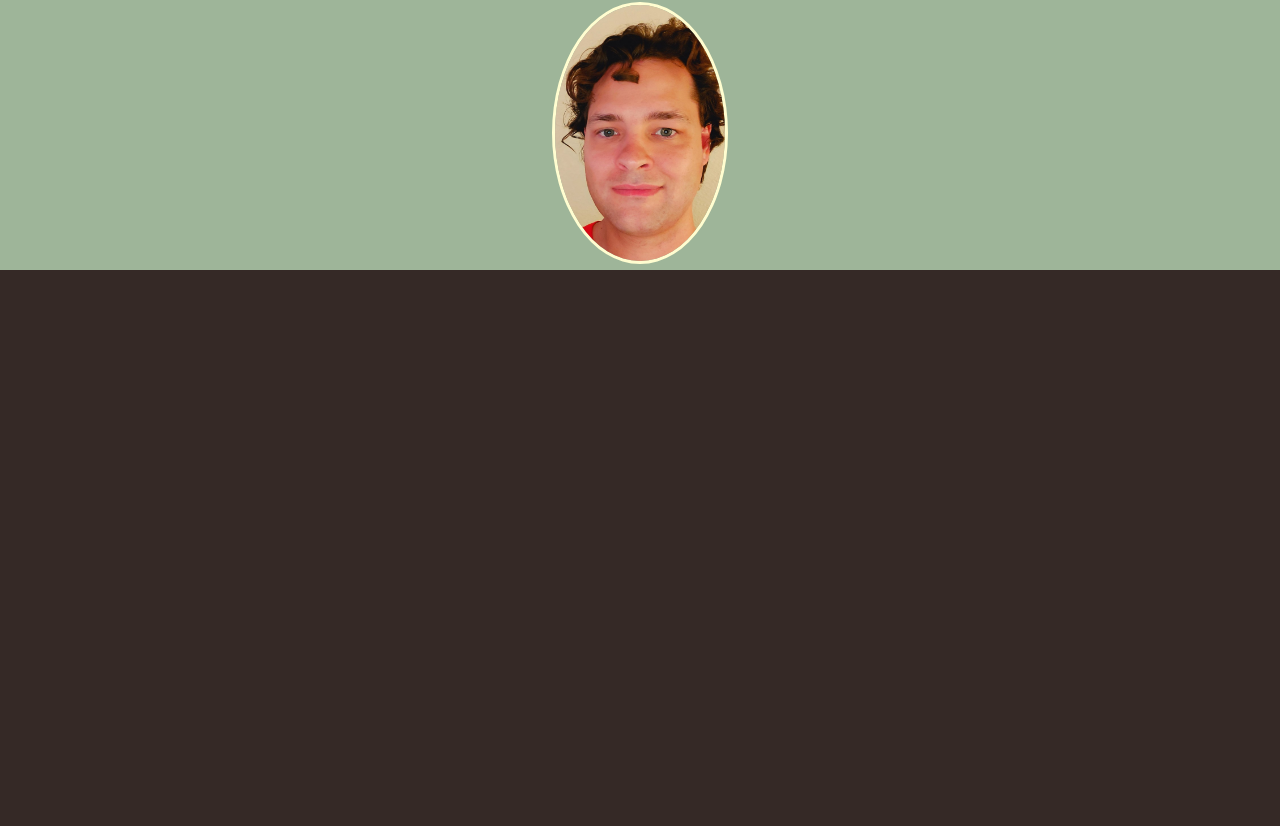
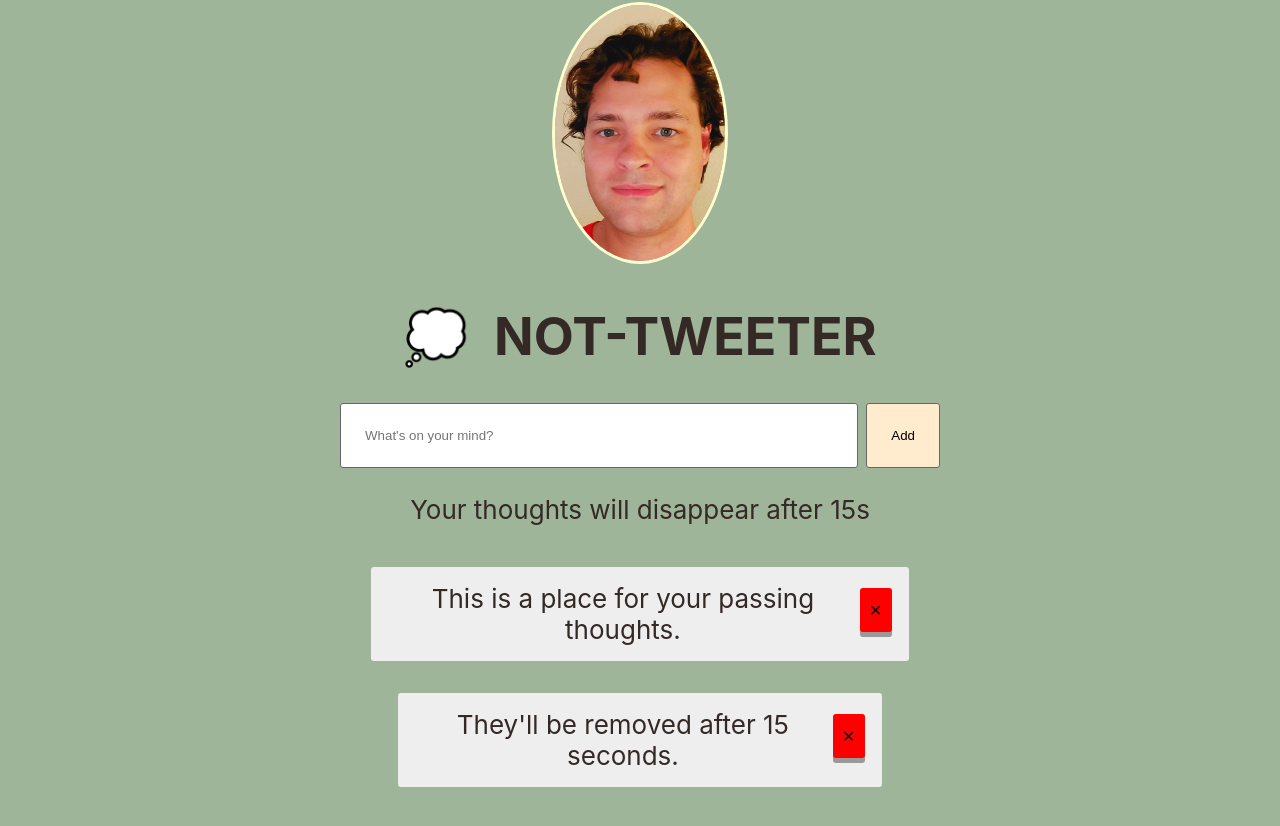
Before and after one commit to howell083/react-portfolio, a React (Create React App) app: page / in a window 1280 px wide. Shown: the part 312-1138 px from the top of the page. Before the commit the page ends 800 px from the top, so only its background shows below. Built offline with nearby package versions, Linux system fonts and the light colour scheme.

Commit message:
add timed posts

```diff
--- a/src/App.css
+++ b/src/App.css
@@ -34,6 +34,7 @@ html {
 }
 .visible {
   visibility: hidden;
+  display: none;
 }
 
 .App-link {
@@ -105,3 +106,72 @@ button:active {
   box-shadow: 0 1px #666;
   transform: translateY(4px);
 }
+
+
+
+input,
+button {
+
+  box-sizing: border-box;
+}
+
+input[type='submit'],
+button {
+  cursor: pointer;
+  background-color: blanchedalmond;
+}
+
+.Tweet {
+  margin: 0 auto;
+  max-width: 600px;
+  width: 95%;
+}
+
+.Tweet h1:before {
+  content: '💭';
+  margin-right: 0.5em;
+}
+
+.AddThoughtForm {
+  display: flex;
+  flex-wrap: wrap;
+}
+
+.AddThoughtForm input {
+  padding: 1.5rem;
+  border: 1px solid #666;
+  border-radius: 3px;
+}
+
+.AddThoughtForm input[type='text'] {
+  flex-grow: 1;
+  margin-right: 0.5rem;
+
+}
+
+.thoughts {
+  list-style-type: none;
+  padding: 0;
+}
+
+.Thought {
+  padding: 1rem;
+  margin: 1rem 1rem 1rem 1rem;
+  width: auto;
+  border-radius: 3px;
+  background-color: #eee;
+}
+
+.Thought .remove-button {
+  font-size: 80%;
+  float: right;
+  border: 0;
+  border-radius: 3px;
+  background: transparent;
+  background-color: red;
+}
+
+.Thought .remove-button:hover {
+  color: #fff;
+  background-color: #000;
+}
--- a/src/App.js
+++ b/src/App.js
@@ -6,6 +6,7 @@ import ThemePicker from './components/ThemePicker';
 //import Clock from './Clock';
 //import ProfileForm from './profileForm';
 import {styles} from './styles';
+import NotTweeter from './containers/NotTweeter';
 
 function App() {
   const [theme, setTheme] = useState('Light');
@@ -17,8 +18,8 @@ function App() {
     sidebar.classList.toggle('change');
   }
   function swapView(){
-    const head = document.getElementById('head');
-    alert(head);
+    const head = document.getElementById('row');
+
     head.classList.toggle('visible');
   }
   return (
@@ -26,7 +27,7 @@ function App() {
       <img className='menuBar' src='bars-medium.png' onClick={slide} alt='bars' />
       <header id='head' style={styleTheme} className="App-header">
 
-        <div className='row'>
+        <div id="row" className='row'>
 
 
           <div>
@@ -43,14 +44,7 @@ function App() {
           </h2>
           <img className="profileImage" src="profileSmall.jpg" alt="" />
         </div>
-        <div class="game">
-            <script src="https://cdn.jsdelivr.net/npm/phaser@3.16.2/dist/phaser.min.js"></script>
-
-            <script src="StartScene.js"></script>
-            <script src="GameScene.js"></script>
-            <script src="EndScene.js"></script>
-            <script src="game.js"></script>
-        </div>
+        <NotTweeter />
       </header>
       <main style={styleTheme}>
 
@@ -60,9 +54,9 @@ function App() {
             <aside id='sidebar' className="sidebar">
 
 
-                <h3>Projects</h3>
-                <button onClick={swapView}>Matching Coffee Beans</button>
-                <button>Inventory Management</button>
+                <h3>Menu</h3>
+                <button onClick={swapView}>Profile</button>
+                <button onClick={swapView}>Not Tweeter</button>
                 <p><a href="https://github.com/howell083">Github</a></p>
                 <p><a href="https://howell083.github.io">Github Pages</a></p>
                 <ThemePicker theme={theme} setTheme={setTheme} />
--- /dev/null
+++ b/src/components/AddThoughtForm.js
@@ -0,0 +1,36 @@
+import React, { useState } from 'react';
+import { generateId, getNewExpirationTime } from './utilities';
+
+export function AddThoughtForm(props) {
+  const [text, setText] = useState('');
+  const { addThought } = props;
+
+  const handleTextChange = (event) => {
+    setText(event.target.value);
+  };
+  const handleSubmit = (event) => {
+    event.preventDefault();
+    const newThought = {
+      id: generateId(),
+      text: text,
+      expiresAt: getNewExpirationTime()
+      };
+    if(text.length !== 0){
+     addThought(newThought);
+     };
+
+    setText('');
+  };
+  return (
+    <form className="AddThoughtForm" onSubmit={handleSubmit}>
+      <input
+        type="text"
+        aria-label="What's on your mind?"
+        placeholder="What's on your mind?"
+        value={text}
+        onChange={handleTextChange}
+      />
+      <input type="submit" value="Add" />
+    </form>
+  );
+}
--- /dev/null
+++ b/src/components/Thought.js
@@ -0,0 +1,31 @@
+import React, {useEffect} from 'react';
+
+export function Thought(props) {
+  const { thought, removeThought } = props;
+
+  useEffect(() =>{
+    const timeRemaining = thought.expiresAt - Date.now();
+    const timeout = setTimeout(() => {
+      removeThought(thought.id);
+    }, timeRemaining);
+    return () => {
+      clearTimeout(timeout);
+    };
+  }, [thought, removeThought]);
+  const handleRemoveClick = () => {
+    removeThought(thought.id);
+  };
+
+  return (
+    <li className="Thought">
+      <button
+        aria-label="Remove thought"
+        className="remove-button"
+        onClick={handleRemoveClick}
+      >
+        &times;
+      </button>
+      <div className="text">{thought.text}</div>
+    </li>
+  );
+}
--- /dev/null
+++ b/src/components/utilities.js
@@ -0,0 +1,10 @@
+export function getNewExpirationTime() {
+  return Date.now() + 15 * 1000;
+}
+
+let nextId = 0;
+export function generateId() {
+  const result = nextId;
+  nextId += 1;
+  return result;
+}
--- /dev/null
+++ b/src/containers/NotTweeter.js
@@ -0,0 +1,48 @@
+import React, { useState } from 'react';
+
+import { AddThoughtForm } from '../components/AddThoughtForm';
+import { Thought } from '../components/Thought';
+import { generateId, getNewExpirationTime } from '../components/utilities';
+
+
+function NotTweeter() {
+  const [thoughts, setThoughts] = useState([
+    {
+      id: generateId(),
+      text: 'This is a place for your passing thoughts.',
+      expiresAt: getNewExpirationTime(),
+    },
+    {
+      id: generateId(),
+      text: "They'll be removed after 15 seconds.",
+      expiresAt: getNewExpirationTime(),
+    },
+  ]);
+
+  const addThought = (thought) => {
+    setThoughts((thoughts) => [thought, ...thoughts]);
+
+  };
+  const removeThought = (thoughtIdToRemove) => {
+
+    setThoughts((thoughts) => thoughts.filter(thot => thot.id !== thoughtIdToRemove));
+  };
+
+  return (
+    <div className='Tweet'>
+
+
+        <h1>NOT-TWEETER</h1>
+        <AddThoughtForm addThought={addThought} />
+        <p>Your thoughts will disappear after 15s</p>
+        <ul className="thoughts">
+          {thoughts.map((thought) => (
+            <Thought key={thought.id} thought={thought} removeThought={removeThought} />
+          ))}
+        </ul>
+
+    </div>
+  );
+}
+
+export default NotTweeter;
```
